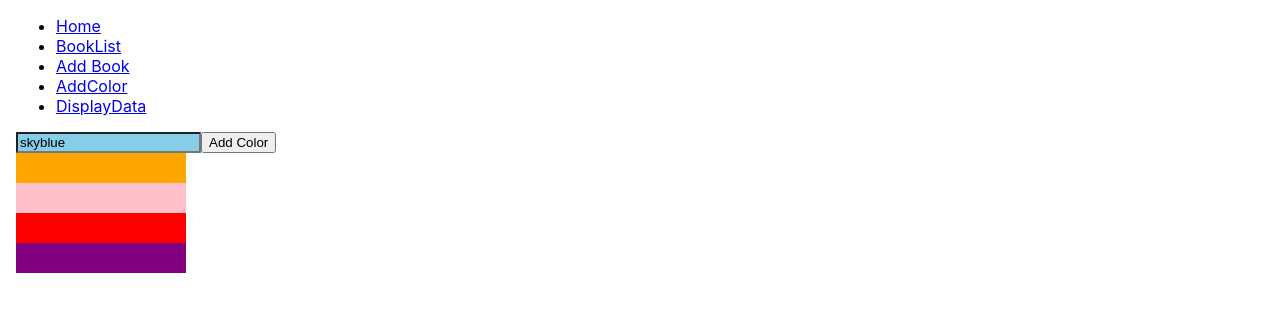
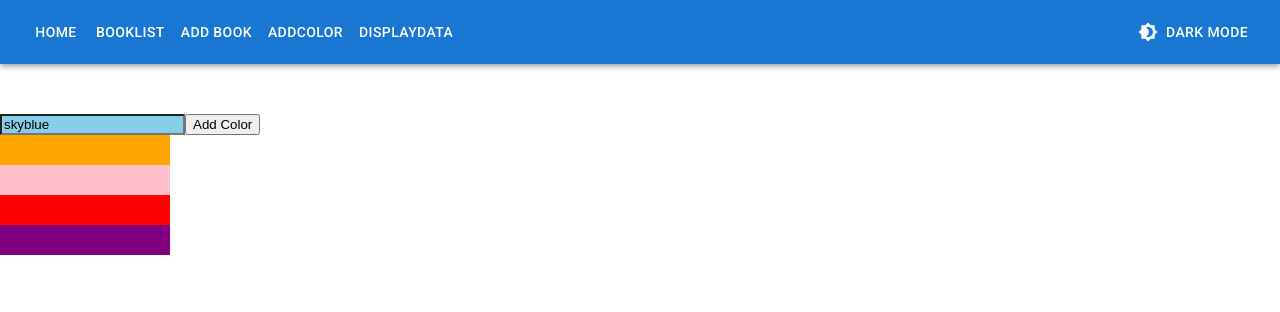
Before and after one commit to sangeeth-kondaveti/FSD-Batch1, a React (Create React App) app in the folder React/fsd1-react/: page /game in a window 1280 px wide. Shown: the top 312 px of the page. Built offline with nearby package versions, Linux system fonts and the light colour scheme.

Commit message:
added theme

```diff
--- a/React/fsd1-react/src/App.css
+++ b/React/fsd1-react/src/App.css
@@ -11,6 +11,7 @@
 
 .add-color {
   display: flex;
+  margin-top: 50px
 }
 
 .book-container {
@@ -48,13 +49,15 @@
   flex-wrap: wrap;
   justify-content: space-around;
   gap: 16px;
+  margin-top: 50px
 }
 
 .add-book-form {
   display: flex;
   flex-direction: column;
   gap: 10px;
-  margin-bottom: 16px
+  margin-bottom: 16px;
+  margin-top: 50px
 }
 
 .book-detail-container {
--- a/React/fsd1-react/src/App.js
+++ b/React/fsd1-react/src/App.js
@@ -1,12 +1,19 @@
 import "./App.css";
 import { useState } from "react";
-import { Routes, Route, Link, Navigate } from "react-router-dom";
+import { Routes, Route, Link, Navigate, useNavigate } from "react-router-dom";
 import { AddColor } from "./AddColor";
 import { DisplayData } from "./DisplayData";
 import { Home } from "./Home";
 import { BookList } from "./BookList";
 import { BookDetail } from "./BookDetail";
 import { AddBook } from "./AddBook";
+import { ThemeProvider, createTheme } from "@mui/material/styles";
+import AppBar from "@mui/material/AppBar";
+import Toolbar from "@mui/material/Toolbar";
+import Button from "@mui/material/Button";
+import CssBaseline from "@mui/material/CssBaseline";
+import Brightness4Icon from "@mui/icons-material/Brightness4";
+import Brightness7Icon from "@mui/icons-material/Brightness7";
 const INITIAL_BOOK_LIST = [
   {
     name: "Charlotte's web",
@@ -72,19 +79,63 @@ const INITIAL_BOOK_LIST = [
 export default function App() {
   //Lifting the state up - lifted from child to parent
   const [bookList, setBookList] = useState(INITIAL_BOOK_LIST);
+  //1. creating - createContext ✅
+  //2. Publisher - provider - context.Provider ✅
+  //3. Subscriber - useContext - useContext(context) ❌
+  const [mode, setMode] = useState("light");
+
+  const theme = createTheme({
+    palette: {
+      mode: mode,
+    },
+  });
+
+  const navigate = useNavigate();
+
   return (
+    <ThemeProvider theme={theme}>
+      <CssBaseline />
       <div className="App">
-      <nav>
+        <AppBar position="static">
+          <Toolbar>
+            <Button color="inherit" onClick={() => navigate("/")}>
+              Home
+            </Button>
+            <Button color="inherit" onClick={() => navigate("/books")}>
+              BookList
+            </Button>
+            <Button color="inherit" onClick={() => navigate("/books/add")}>
+              Add Book
+            </Button>
+            <Button color="inherit" onClick={() => navigate("/game")}>
+              AddColor
+            </Button>
+            <Button color="inherit" onClick={() => navigate("/data")}>
+              DisplayData
+            </Button>
+            <Button
+              style={{ marginLeft: "auto" }}
+              color="inherit"
+              onClick={() => setMode(mode === "light" ? "dark" : "light")}
+              startIcon={
+                mode === "dark" ? <Brightness7Icon /> : <Brightness4Icon />
+              }
+            >
+              {mode === "light" ? "dark" : "light"} Mode
+            </Button>
+          </Toolbar>
+        </AppBar>
+        {/* <nav>
         <ul>
           <li>
-            {/* Link change page without refresh */}
+            Link change page without refresh
             <Link to="/">Home</Link>
           </li>
           <li>
             <Link to="/books">BookList</Link>
           </li>
           <li>
-            <Link to="/books/add">Add Book</Link>
+            <Link to="/books">Add Book</Link>
           </li>
           <li>
             <Link to="/game">AddColor</Link>
@@ -93,7 +144,7 @@ export default function App() {
             <Link to="/data">DisplayData</Link>
           </li>
         </ul>
-      </nav>
+      </nav> */}
         <Routes>
           <Route path="/" element={<Home />} />
           <Route
@@ -115,6 +166,7 @@ export default function App() {
           <Route path="*" element={<Navigate replace to="/404" />} />
         </Routes>
       </div>
+    </ThemeProvider>
   );
   //JSX ends
 }
```
Lines whose indentation alone changed are shown as unchanged.
